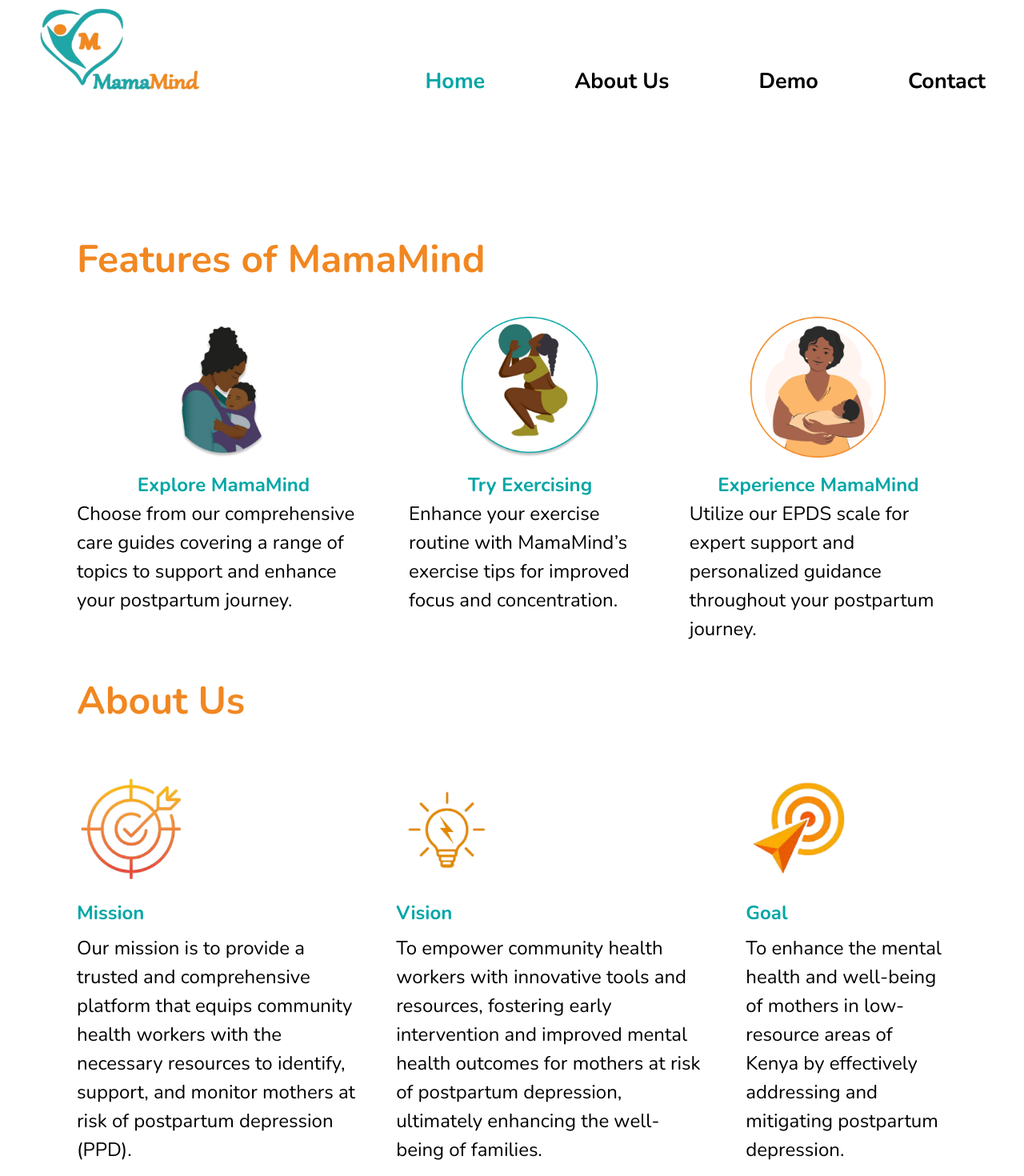
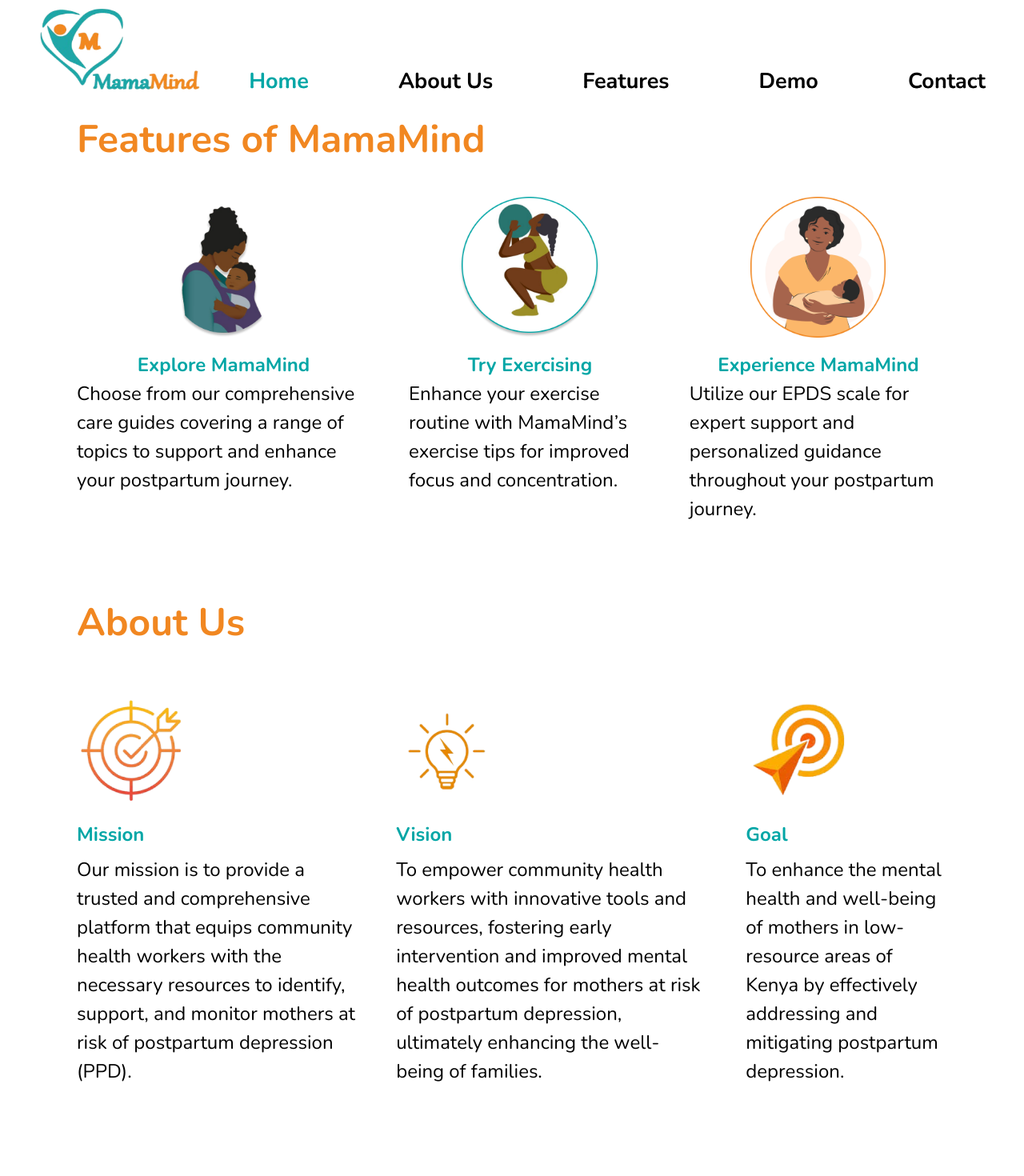
Before and after one commit to akirachix/Dhakii-Informational, a Next.js app in the folder mamamind-informational-website/: page / in a window 1280 px wide. Shown: the top 1470 px of the page at 80% size. After the commit the page ends 1405 px from the top, so only its background shows below. Built offline with nearby package versions, Linux system fonts and the light colour scheme.

Commit message:
made changes

```diff
--- a/mamamind-informational-website/src/app/components/Aboutus/index.tsx
+++ b/mamamind-informational-website/src/app/components/Aboutus/index.tsx
@@ -28,7 +28,7 @@
 
 export default function AboutUs() {
   return (
-    <main className="my-12 font-nunito mx-auto px-6 sm:px-6 lg:px-24">
+    <main className="my-12 mt-[100px] font-nunito mx-auto px-6 sm:px-6 lg:px-24">
       {" "}
       {/* Increased margin-top to 350px */}
       <h1 className="font-extrabold text-5xl mb-12 text-orange nest-hub:text-size-18 ">
--- a/mamamind-informational-website/src/app/components/Mamamind/index.tsx
+++ b/mamamind-informational-website/src/app/components/Mamamind/index.tsx
@@ -30,7 +30,7 @@
 
 export default function AboutUs() {
   return (
-    <main className="my-12  mt-[300px] font-nunito mx-auto px-6 sm:px-6 lg:px-24 ">
+    <main className="my-12  mt-[150px] font-nunito mx-auto px-6 sm:px-6 lg:px-24 ">
       <h1 className="font-extrabold text-5xl mb-12 text-left text-orange nest-hub:text-size-18 galaxy-fold:text-size-18 ">
         Features of MamaMind
       </h1>
--- a/mamamind-informational-website/src/app/components/Navbar/index.tsx
+++ b/mamamind-informational-website/src/app/components/Navbar/index.tsx
@@ -1,25 +1,22 @@
 "use client";
 import { SetStateAction, useState } from "react";
 import Link from "next/link";
-
 export default function Navbar() {
   const [isOpen, setIsOpen] = useState(false);
   const [activeLink, setActiveLink] = useState("#home");
-
   const toggleMenu = () => {
     setIsOpen(!isOpen);
   };
-
   const handleMenuClick = () => {
     setIsOpen(false);
   };
-
   const handleLinkClick = (section: SetStateAction<string>) => {
     setActiveLink(section);
   };
-
   return (
-    <nav className="bg-white p-6 font-nunito z-50 fixed top-0 left-0 w-full pb-6 md:pb-[20px] md:mb-[10px]"> {/* Added margin-bottom of 10px for desktop */}
+    <nav className="bg-white p-6 font-nunito z-50 fixed top-0 left-0 w-full pb-6 md:pb-[20px] md:mb-[10px]">
+      {" "}
+      {/* Added margin-bottom of 10px for desktop */}
       <div className="max-w-full mx-auto px-5 md:px-[24px]">
         <div className="flex justify-between items-center h-16">
           {!isOpen && (
@@ -33,8 +30,8 @@
               </Link>
             </div>
           )}
-
-          <div className="hidden md:flex space-x-[112px] text-[27px] font-bold pt-[92px]">
+          {/* Desktop Menu */}
+          <div className="hidden nest-hub:gap-11 nest-hub:space-x-[80] lg:flex space-x-[112px] text-[27px] font-bold pt-[92px]">
             <Link
               href="#home"
               onClick={() => handleLinkClick("#home")}
@@ -52,6 +49,15 @@
               } hover:text-[#02A6A6] font-bold`}
             >
               About Us
+            </Link>
+            <Link
+              href="#features" // Adding Features Page Link
+              onClick={() => handleLinkClick("#features")}
+              className={`${
+                activeLink === "#features" ? "text-[#02A6A6]" : "text-black"
+              } hover:text-[#02A6A6] font-bold`}
+            >
+              Features
             </Link>
             <Link
               href="#demo"
@@ -72,13 +78,18 @@
               Contact
             </Link>
           </div>
-
-          <div className="flex md:hidden">
+          {/* Hamburger Menu */}
+          <div className="flex lg:hidden">
             <button
               onClick={toggleMenu}
               className="text-gray-700 hover:text-blue-600 focus:outline-none pt-5"
             >
-              <svg className="h-6 w-6" fill="none" stroke="currentColor" viewBox="0 0 24 24">
+              <svg
+                className="h-6 w-6"
+                fill="none"
+                stroke="currentColor"
+                viewBox="0 0 24 24"
+              >
                 {isOpen ? (
                   <path
                     strokeLinecap="round"
@@ -99,12 +110,20 @@
           </div>
         </div>
       </div>
-
+      {/* Mobile Menu */}
       {isOpen && (
-        <div className="md:hidden bg-[#02A6A6] absolute top-0 left-0 w-full h-screen z-50">
+        <div className="lg:hidden bg-[#02A6A6] absolute top-0 left-0w-full h-screen z-50">
           <div className="flex justify-between items-center p-6">
-            <button onClick={toggleMenu} className="text-white focus:outline-none">
-              <svg className="h-6 w-6" fill="none" stroke="currentColor" viewBox="0 0 24 24">
+            <button
+              onClick={toggleMenu}
+              className="text-white focus:outline-none"
+            >
+              <svg
+                className="h-6 w-6"
+                fill="none"
+                stroke="currentColor"
+                viewBox="0 0 24 24"
+              >
                 <path
                   strokeLinecap="round"
                   strokeLinejoin="round"
@@ -114,7 +133,6 @@
               </svg>
             </button>
           </div>
-
           <div className="flex flex-col items-start space-y-6 pt-32 pl-6 text-[27px] text-white font-bold">
             <Link
               href="#home"
@@ -139,6 +157,18 @@
               } hover:text-[#F18721]`}
             >
               About Us
+            </Link>
+            <Link
+              href="#features"
+              onClick={() => {
+                handleLinkClick("#features");
+                handleMenuClick();
+              }}
+              className={`${
+                activeLink === "#features" ? "text-[#F18721]" : "text-white"
+              } hover:text-[#F18721]`}
+            >
+              Features
             </Link>
             <Link
               href="#demo"
```
